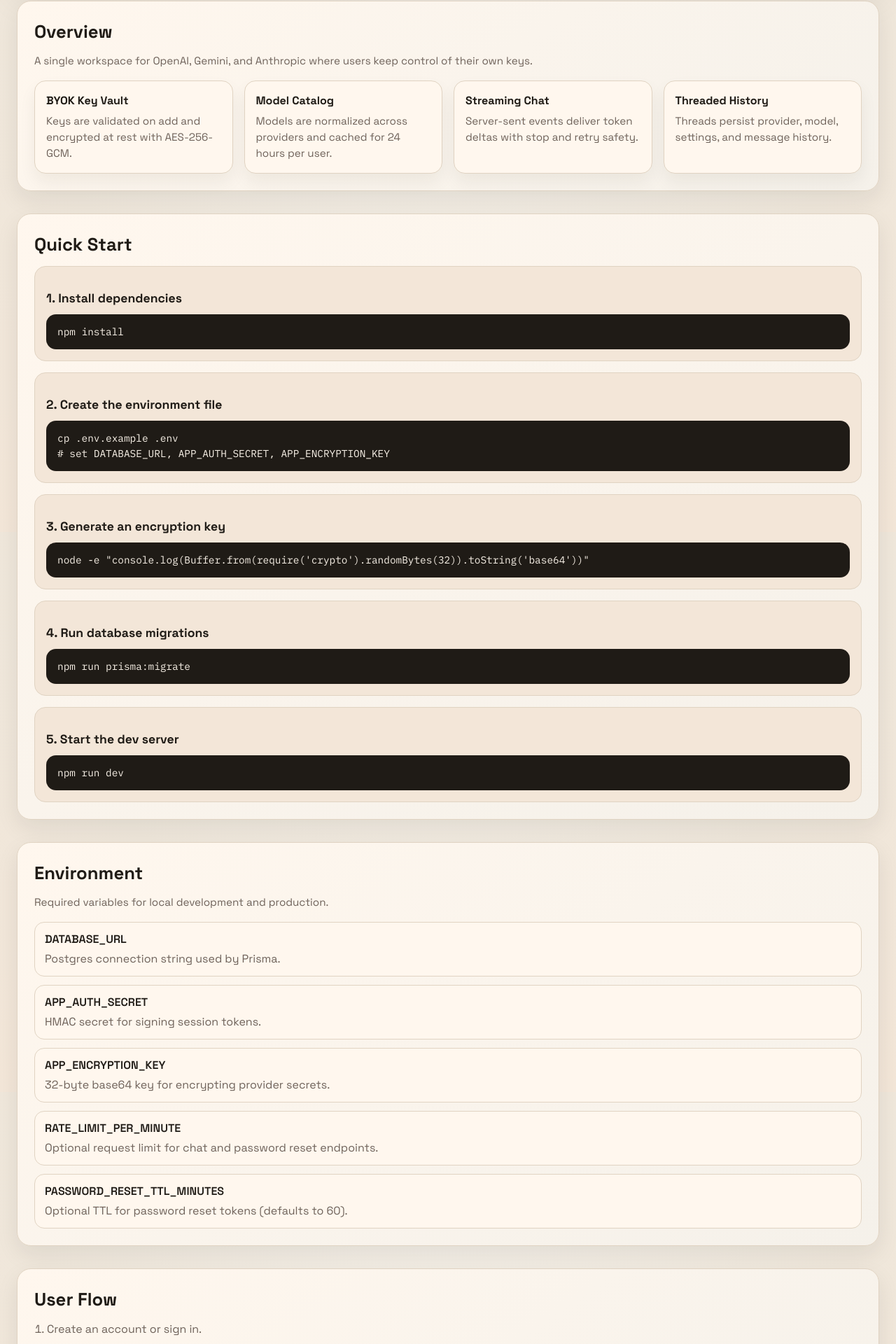
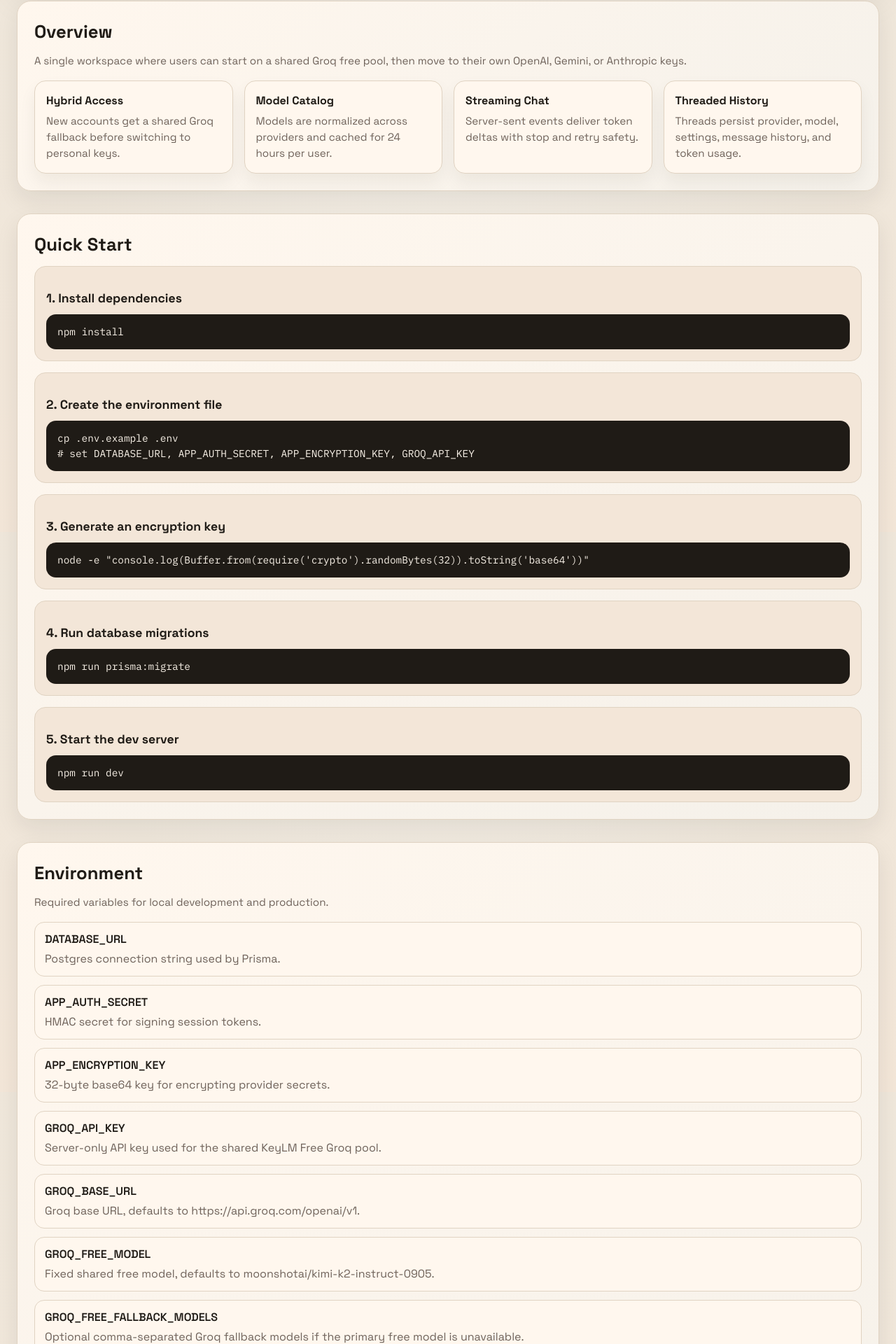
Before and after one commit to ahmedmshakil/KeyLM-BringYourAI, a Next.js app: page /docs in a window 1280 px wide. Shown: the part 840-2760 px from the top of the page at 70% size. Built offline with nearby package versions, Linux system fonts and the light colour scheme.

Commit message:
docs(config): document Groq free-tier configuration

```diff
--- a/src/app/docs/page.tsx
+++ b/src/app/docs/page.tsx
@@ -3,7 +3,7 @@ import Link from 'next/link';
 
 export const metadata: Metadata = {
   title: 'Docs - KeyLM',
-  description: 'Project documentation for the KeyLM BYOK chat app.'
+  description: 'Project documentation for the KeyLM hybrid free-tier and BYOK chat app.'
 };
 
 const toc = [
@@ -29,7 +29,7 @@ const quickStartSteps = [
   },
   {
     title: 'Create the environment file',
-    code: 'cp .env.example .env\n# set DATABASE_URL, APP_AUTH_SECRET, APP_ENCRYPTION_KEY'
+    code: 'cp .env.example .env\n# set DATABASE_URL, APP_AUTH_SECRET, APP_ENCRYPTION_KEY, GROQ_API_KEY'
   },
   {
     title: 'Generate an encryption key',
@@ -47,8 +47,8 @@ const quickStartSteps = [
 
 const highlights = [
   {
-    title: 'BYOK Key Vault',
-    description: 'Keys are validated on add and encrypted at rest with AES-256-GCM.'
+    title: 'Hybrid Access',
+    description: 'New accounts get a shared Groq fallback before switching to personal keys.'
   },
   {
     title: 'Model Catalog',
@@ -60,7 +60,7 @@ const highlights = [
   },
   {
     title: 'Threaded History',
-    description: 'Threads persist provider, model, settings, and message history.'
+    description: 'Threads persist provider, model, settings, message history, and token usage.'
   }
 ];
 
@@ -75,7 +75,7 @@ const architectureModules = [
   },
   {
     title: 'Provider adapters',
-    description: 'OpenAI, Gemini, and Anthropic adapters normalize models and streaming.'
+    description: 'OpenAI, Gemini, Anthropic, and Groq adapters normalize models, streaming, and usage.'
   },
   {
     title: 'Model service',
@@ -84,6 +84,10 @@ const architectureModules = [
   {
     title: 'Thread service',
     description: 'Threads and messages are persisted with idempotent request IDs.'
+  },
+  {
+    title: 'Free-tier quotas',
+    description: 'Per-user and global daily counters gate the shared Groq fallback.'
   }
 ];
 
@@ -147,16 +151,26 @@ const endpointGroups = [
     ]
   },
   {
+    title: 'Free usage',
+    items: [
+      {
+        method: 'GET',
+        path: '/api/usage/free',
+        description: 'Return the current user/global Groq free quota snapshot.'
+      }
+    ]
+  },
+  {
     title: 'Threads and messages',
     items: [
-      { method: 'POST', path: '/api/threads', description: 'Create a new thread.' },
+      { method: 'POST', path: '/api/threads', description: 'Create a BYOK or KeyLM Free thread.' },
       { method: 'GET', path: '/api/threads', description: 'List threads for the user.' },
       { method: 'GET', path: '/api/threads/:threadId', description: 'Get a thread and its messages.' },
       { method: 'DELETE', path: '/api/threads/:threadId', description: 'Delete a thread.' },
       {
         method: 'POST',
         path: '/api/threads/:threadId/messages',
-        description: 'Send a message and stream SSE deltas.'
+        description: 'Send a message, stream SSE deltas, and persist token usage.'
       }
     ]
   }
@@ -181,7 +195,7 @@ const dataModels = [
   },
   {
     title: 'Message',
-    fields: 'threadId, role, content, providerMessageId, clientRequestId'
+    fields: 'threadId, role, content, providerMessageId, clientRequestId, metadata.usage'
   },
   {
     title: 'AuditLog',
@@ -190,6 +204,14 @@ const dataModels = [
   {
     title: 'PasswordResetToken',
     fields: 'tokenHash, expiresAt, usedAt'
+  },
+  {
+    title: 'UserDailyFreeUsage',
+    fields: 'userId, day, count'
+  },
+  {
+    title: 'GlobalDailyFreeUsage',
+    fields: 'day, count'
   }
 ];
 
@@ -201,8 +223,8 @@ export default function DocsPage() {
           <span className="badge">Docs</span>
           <h1>KeyLM Project Documentation</h1>
           <p>
-            KeyLM is a BYOK multi-provider chat app built with Next.js App Router, Prisma, and Postgres.
-            This page documents the product flow, backend APIs, and data model in one place.
+            KeyLM is a hybrid free-tier and BYOK multi-provider chat app built with Next.js App Router,
+            Prisma, and Postgres. This page documents the product flow, backend APIs, and data model in one place.
           </p>
           <div className="hero-actions">
             <Link className="button" href="/app">
@@ -226,7 +248,8 @@ export default function DocsPage() {
       <section id="overview" className="card docs-section">
         <h2>Overview</h2>
         <p className="tagline">
-          A single workspace for OpenAI, Gemini, and Anthropic where users keep control of their own keys.
+          A single workspace where users can start on a shared Groq free pool, then move to their own
+          OpenAI, Gemini, or Anthropic keys.
         </p>
         <div className="docs-grid">
           {highlights.map((item) => (
@@ -271,6 +294,30 @@ export default function DocsPage() {
             <dd>32-byte base64 key for encrypting provider secrets.</dd>
           </div>
           <div>
+            <dt>GROQ_API_KEY</dt>
+            <dd>Server-only API key used for the shared KeyLM Free Groq pool.</dd>
+          </div>
+          <div>
+            <dt>GROQ_BASE_URL</dt>
+            <dd>Groq base URL, defaults to https://api.groq.com/openai/v1.</dd>
+          </div>
+          <div>
+            <dt>GROQ_FREE_MODEL</dt>
+            <dd>Fixed shared free model, defaults to moonshotai/kimi-k2-instruct-0905.</dd>
+          </div>
+          <div>
+            <dt>GROQ_FREE_FALLBACK_MODELS</dt>
+            <dd>Optional comma-separated Groq fallback models if the primary free model is unavailable.</dd>
+          </div>
+          <div>
+            <dt>FREE_USER_DAILY_LIMIT</dt>
+            <dd>Per-user daily free request limit, defaults to 50.</dd>
+          </div>
+          <div>
+            <dt>FREE_GLOBAL_DAILY_LIMIT</dt>
+            <dd>Global daily free request limit, defaults to 1000.</dd>
+          </div>
+          <div>
             <dt>RATE_LIMIT_PER_MINUTE</dt>
             <dd>Optional request limit for chat and password reset endpoints.</dd>
           </div>
@@ -285,11 +332,11 @@ export default function DocsPage() {
         <h2>User Flow</h2>
         <ol className="docs-list">
           <li>Create an account or sign in.</li>
-          <li>Add a provider key and validate it with a lightweight request.</li>
-          <li>Load the model list for the connected provider.</li>
-          <li>Select a model and create a new thread.</li>
+          <li>Use KeyLM Free immediately if daily user/global Groq quota is still available.</li>
+          <li>Add a provider key and validate it with a lightweight request when you want BYOK mode.</li>
+          <li>Load the model list for connected providers and create BYOK threads.</li>
           <li>Send a message and stream responses via SSE.</li>
-          <li>Persist assistant output and continue the thread.</li>
+          <li>Persist assistant output, token usage, and continue the thread.</li>
         </ol>
         <div className="notice-bar">
           Streaming responses use server-sent events from the messages endpoint, with idempotency on requestId.
@@ -359,11 +406,13 @@ export default function DocsPage() {
       <section id="ux" className="card docs-section">
         <h2>UX Behavior</h2>
         <ul className="docs-list">
+          <li>Users without active keys can start on KeyLM Free while quota remains.</li>
           <li>Model dropdown appears only after a provider key is active.</li>
           <li>Model lists are cached for 24 hours and can be refreshed manually.</li>
-          <li>Threads are locked to the provider and model chosen at creation.</li>
+          <li>Threads are locked to the provider and model chosen at creation, including Groq free threads.</li>
+          <li>After 5 free requests, the UI shows a persistent reminder to connect a personal key for better output.</li>
           <li>Streaming responses show deltas in real time with stop support.</li>
-          <li>Key status is surfaced as active, invalid, or revoked.</li>
+          <li>Each assistant reply shows prompt, output, and total token usage when available.</li>
         </ul>
       </section>
 
@@ -371,6 +420,7 @@ export default function DocsPage() {
         <h2>Security</h2>
         <ul className="docs-list">
           <li>Provider keys are encrypted at rest and never returned in plaintext.</li>
+          <li>The shared Groq key stays server-side and is never exposed to clients.</li>
           <li>Passwords are hashed with bcrypt and sessions are signed server-side.</li>
           <li>Rate limiting protects chat streaming and password reset requests.</li>
           <li>Audit logs track key lifecycle events for traceability.</li>
@@ -384,6 +434,7 @@ export default function DocsPage() {
           <li>A key that was valid can be revoked later; validation endpoints update status.</li>
           <li>If a model refresh fails, cached models are served with a stale flag.</li>
           <li>Duplicate message requests are deduped via clientRequestId.</li>
+          <li>Free quota resets at 00:00 UTC for both the user bucket and the global pool.</li>
           <li>Rate limits return retryable errors with 429 responses.</li>
         </ul>
       </section>
@@ -392,8 +443,8 @@ export default function DocsPage() {
         <h2>Testing</h2>
         <ul className="docs-list">
           <li>Unit: provider adapters, crypto helpers, and validation schemas.</li>
-          <li>Integration: key validation, model caching, and thread persistence.</li>
-          <li>E2E: connect key, load models, stream chat, and save history.</li>
+          <li>Integration: key validation, free quota reservation, model caching, and thread persistence.</li>
+          <li>E2E: use KeyLM Free, exhaust quota, connect a key, stream chat, and save history.</li>
           <li>Security: verify secrets never leak to logs or responses.</li>
         </ul>
       </section>
```
Also changed, not shown: 2 other files (tests, documents, lock files or other folders).
